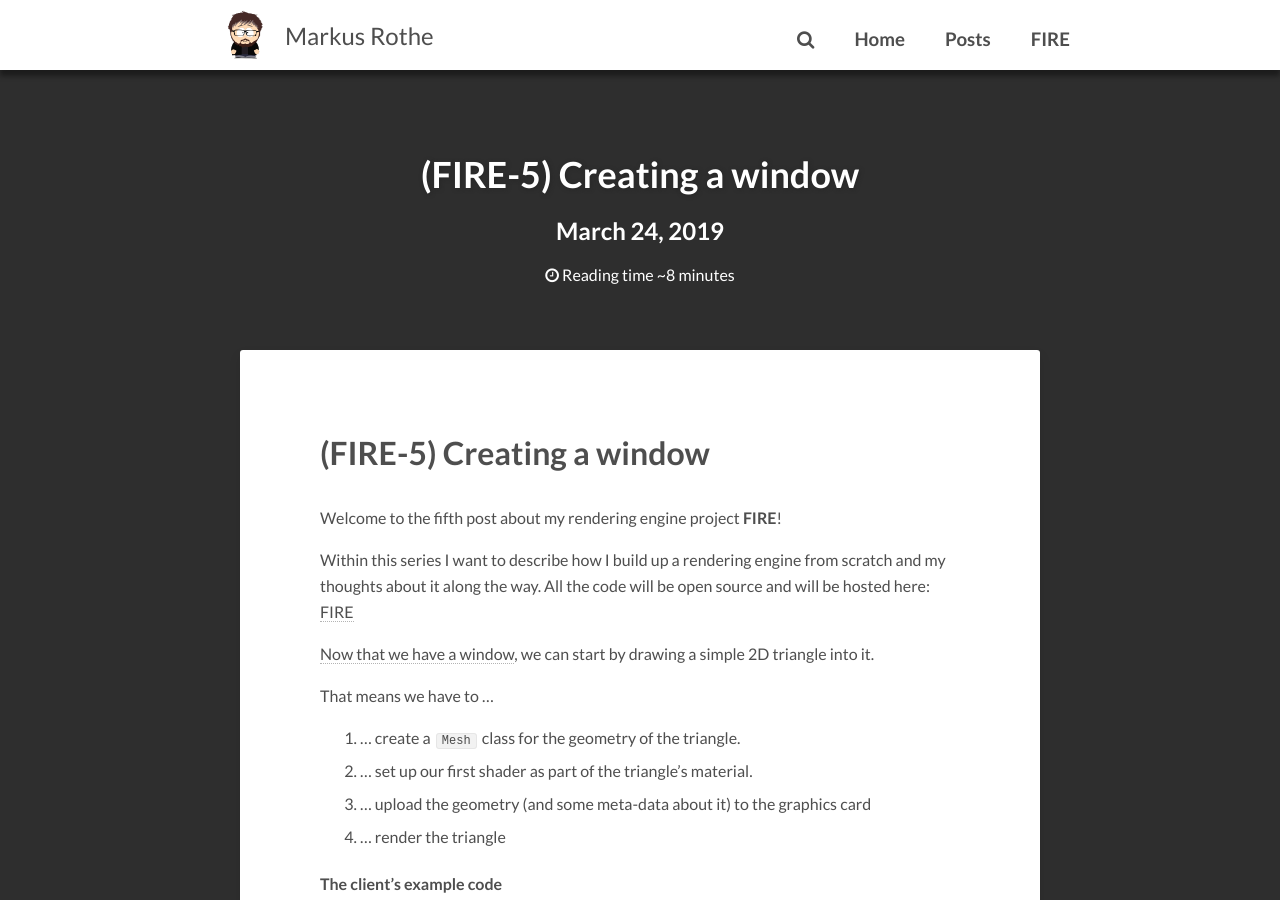
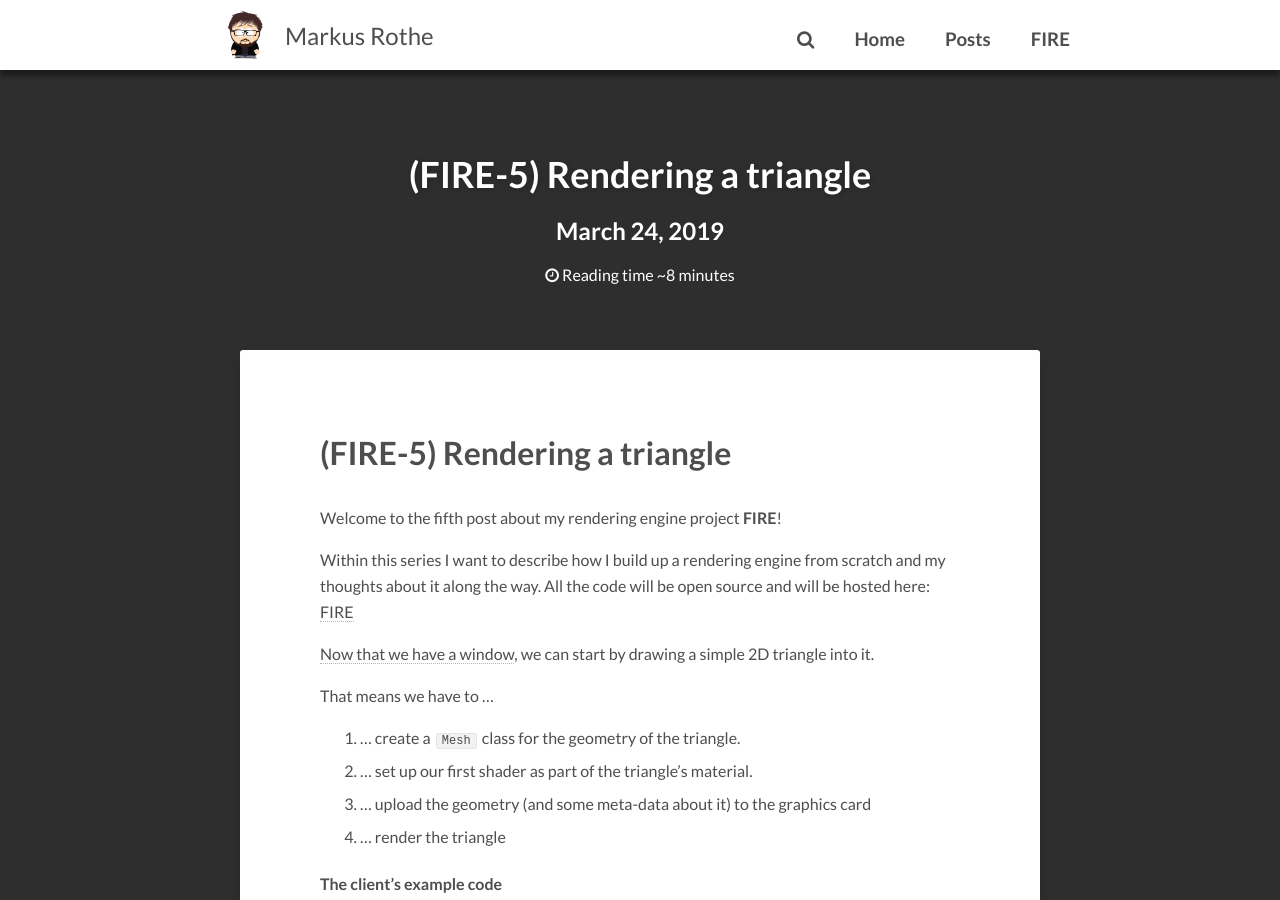
Before and after one commit to markusrothe/markusrothe.github.io, a Jekyll site: the page built from _posts/2019-03-24-FIRE-5-Rendering-a-triangle.md, in a window 1280 px wide and 900 px high. Built offline with Jekyll 4.4.1, drawn with Linux system fonts in a browser that asks for light colours; nearby versions of some CDN libraries; comment, search, counter and statistics services are not loaded.

Commit message:
Fix wrong title in post

```diff
--- a/_posts/2019-03-24-FIRE-5-Rendering-a-triangle.md
+++ b/_posts/2019-03-24-FIRE-5-Rendering-a-triangle.md
@@ -1,6 +1,6 @@
 ---
 layout: dark-post
-title:  "(FIRE-5) Creating a window"
+title:  "(FIRE-5) Rendering a triangle"
 tags: [programming, FIRE, cpp, GL]
 modified: 2019-03-24
 categories: [FIRE]
```
